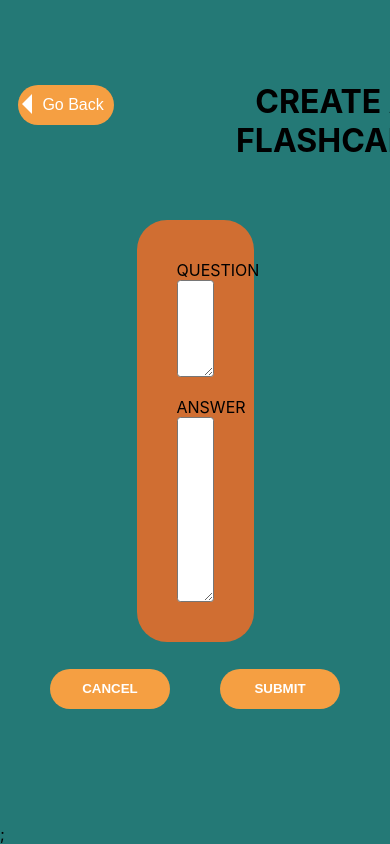
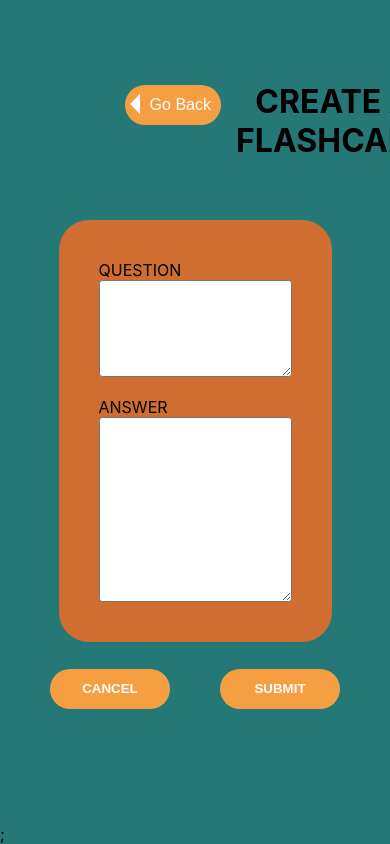
Before and after one commit to SchoolOfCode/bc14_w7_project-frontend-breaky-coders, a React (Create React App) app in the folder my-app/: page / in a window 390 px wide. Both pictures are taken after a click on the button "Add A Flashcard". Shown: the part 20-864 px from the top of the page. Built offline with nearby package versions, Linux system fonts and the light colour scheme.

Commit message:
Worked on responsiveness on Add A Flashcard and made the flashcard div smaller on the same page

```diff
--- a/my-app/src/components/AddAFlashcard/AddAFlashcard.css
+++ b/my-app/src/components/AddAFlashcard/AddAFlashcard.css
@@ -17,7 +17,7 @@
     height: 2.5em;
 
     padding: .2em;
-    margin-left: 1.1em;
+    margin-left: 7.8em;
     margin-top:.3em;
     display: flex;
     justify-content: flex-start;
@@ -66,7 +66,7 @@ h1.addAFlashCard-h1 {
 .flashcard-div{
     display: flex;
     background-color: #d06e32;
-    width: 30vw;
+    width: 70%;
     height: 50vh;
     justify-content: center;
     flex-direction: column;
```
